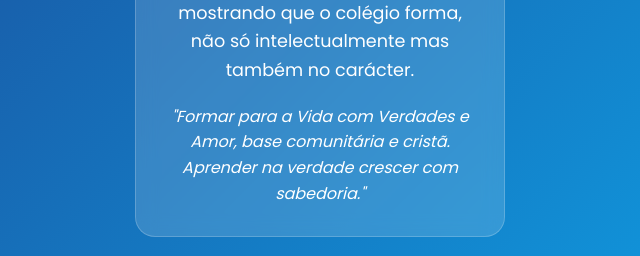
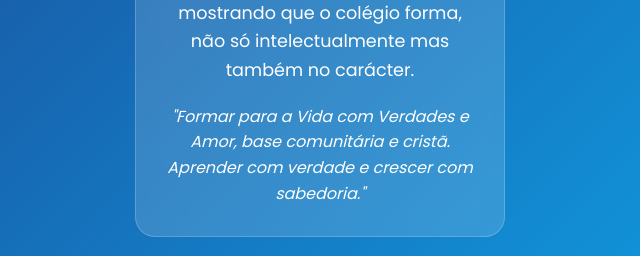
Before and after one commit to GeraldoHack/Col-gio-Viritas, a plain HTML site: page index.html in a window 1280 px wide. Shown: the part 4849-5105 px from the top of the page, 320-960 px from the left. Drawn offline with Linux system fonts and the light colour scheme.

Commit message:
Fix typo in quote about education

```diff
--- a/index.html
+++ b/index.html
@@ -806,7 +806,7 @@
                     <strong>Sabedoria que transforma vidas</strong> - mostrando que o colégio forma, não só intelectualmente mas também no carácter.
                 </p>
                 <p style="font-style: italic; margin-top: 20px;">
-                    "Formar para a Vida com Verdades e Amor, base comunitária e cristã. Aprender na verdade crescer com sabedoria."
+                    "Formar para a Vida com Verdades e Amor, base comunitária e cristã. Aprender com verdade e crescer com sabedoria."
                 </p>
             </div>
         </div>
```
